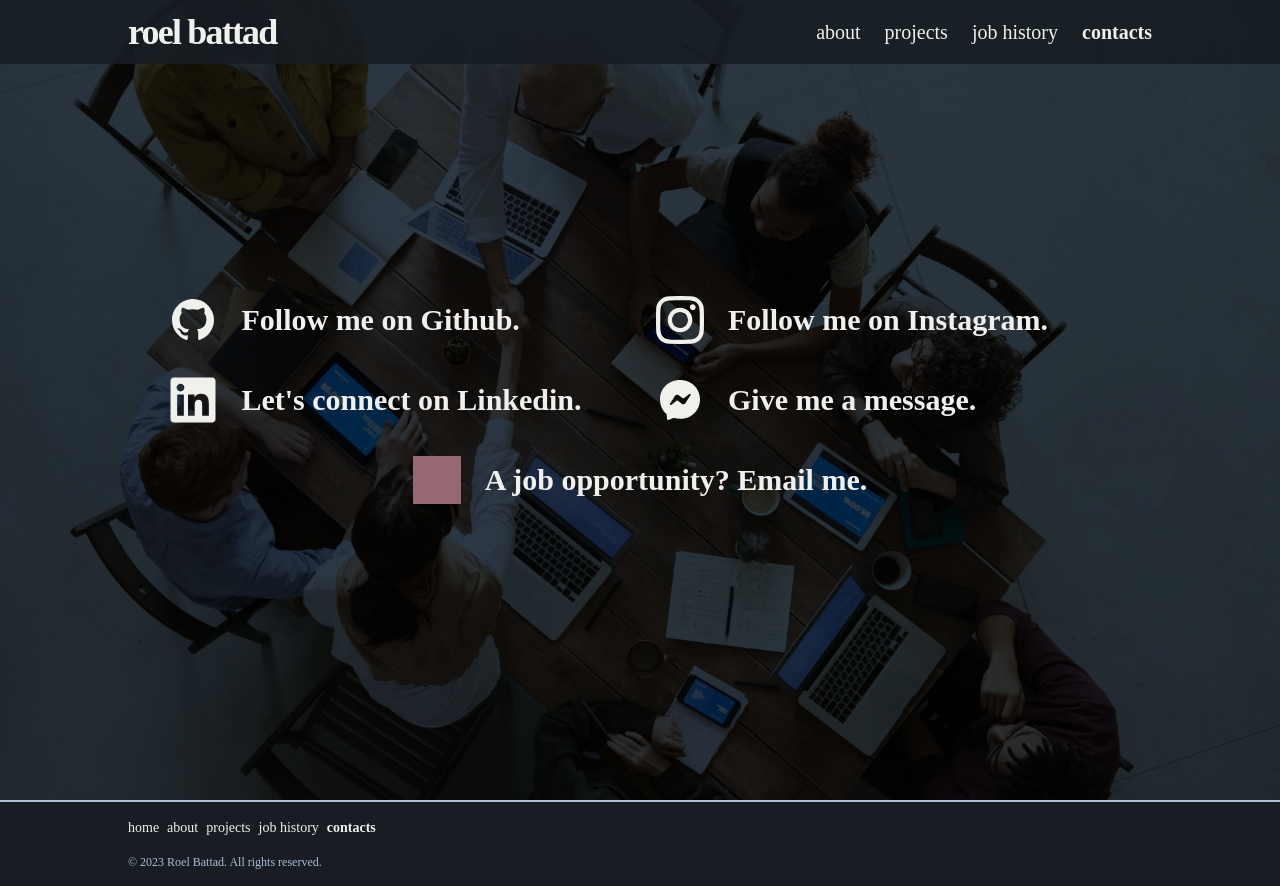
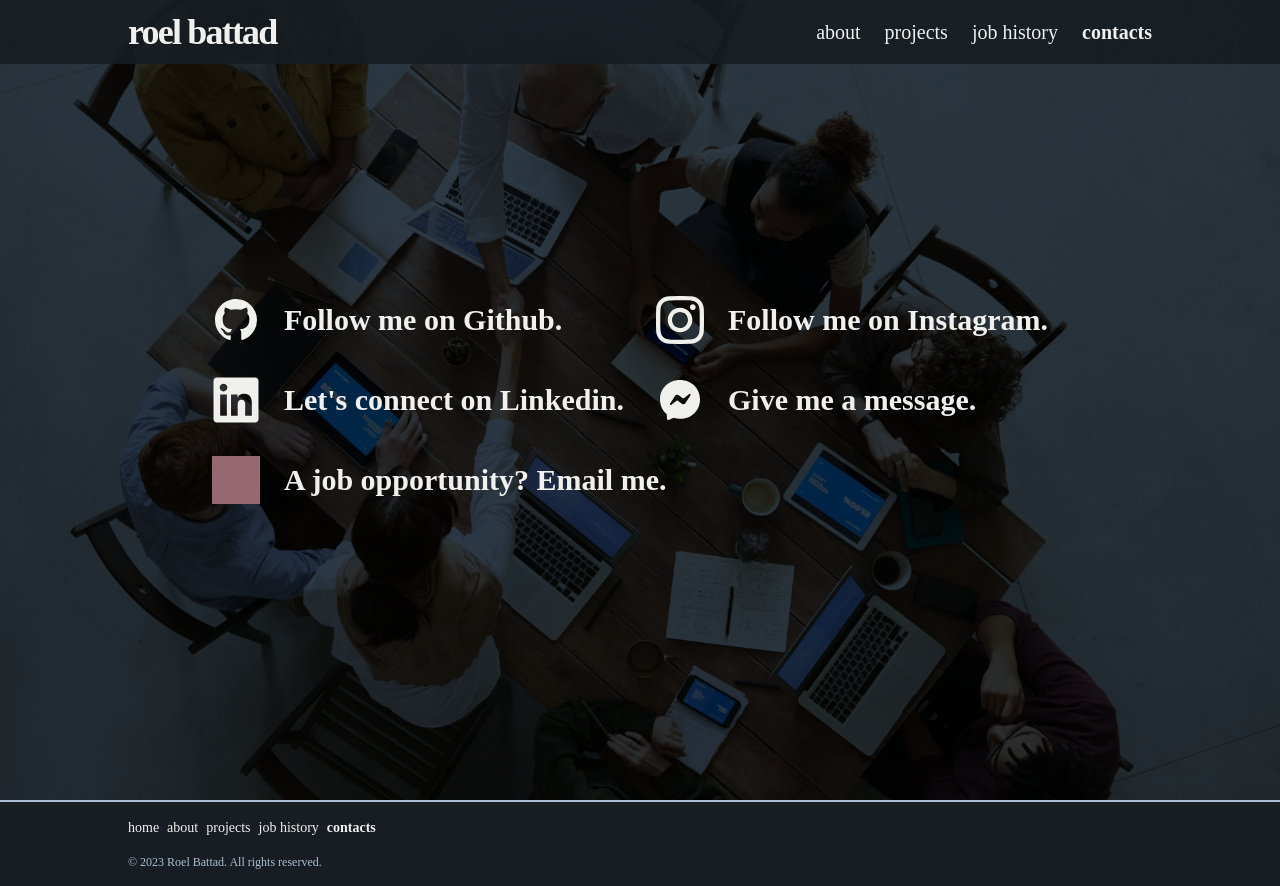
Before and after one commit to roelbattad/portfolio, a Vue app: page /portfolio/contacts in a window 1280 px wide. Built offline with nearby package versions, Linux system fonts and the light colour scheme; grey boxes are pictures that could not be loaded.

Commit message:
fix max width of contacts

```diff
--- a/src/components/ContactsPage.vue
+++ b/src/components/ContactsPage.vue
@@ -1,6 +1,6 @@
 <template>
     <div class="bg-main-background-over bg-blend-overlay bg-contacts bg-cover bg-center bg-no-repeat">
-        <div class="mx-auto max-w-7xl h-screen flex flex-col justify-center -mt-16">
+        <div class="mx-auto max-w-5xl h-screen flex flex-col justify-center -mt-16">
             <div class="grid grid-cols-12 gap-8 mx-auto font-bold">
                 <div class="col-span-12 lg:col-span-6 flex items-center space-x-6">
                     <!-- <img src="../assets/img/bg-contacts.jpg" alt="sds"> -->
@@ -19,7 +19,7 @@
                     <img src="../assets/icons/socials/messenger.svg" alt="menu" class="h-8 w-8 md:h-12 md:w-12" style="filter: invert(98%) sepia(7%) saturate(1631%) hue-rotate(296deg) brightness(113%) contrast(88%);">
                     <a href="https://m.me/el.battad" target="_blank" class="text-lg md:text-3xl hover:underline">Give me a message.</a>
                 </div>
-                <div class="col-span-12 lg:col-start-4 lg:col-span-6 flex items-center space-x-6">
+                <div class="col-span-12 flex items-center space-x-6">
                     <img src="../assets/icons/socials/email.svg" alt="menu" class="h-8 w-8 md:h-12 md:w-12" style="filter: invert(98%) sepia(7%) saturate(1631%) hue-rotate(296deg) brightness(113%) contrast(88%);">
                     <a href="mailto:roel.arellano.battad@gmail.com" target="_blank" class="text-lg md:text-3xl hover:underline">A job opportunity? Email me.</a>
                 </div>
```
